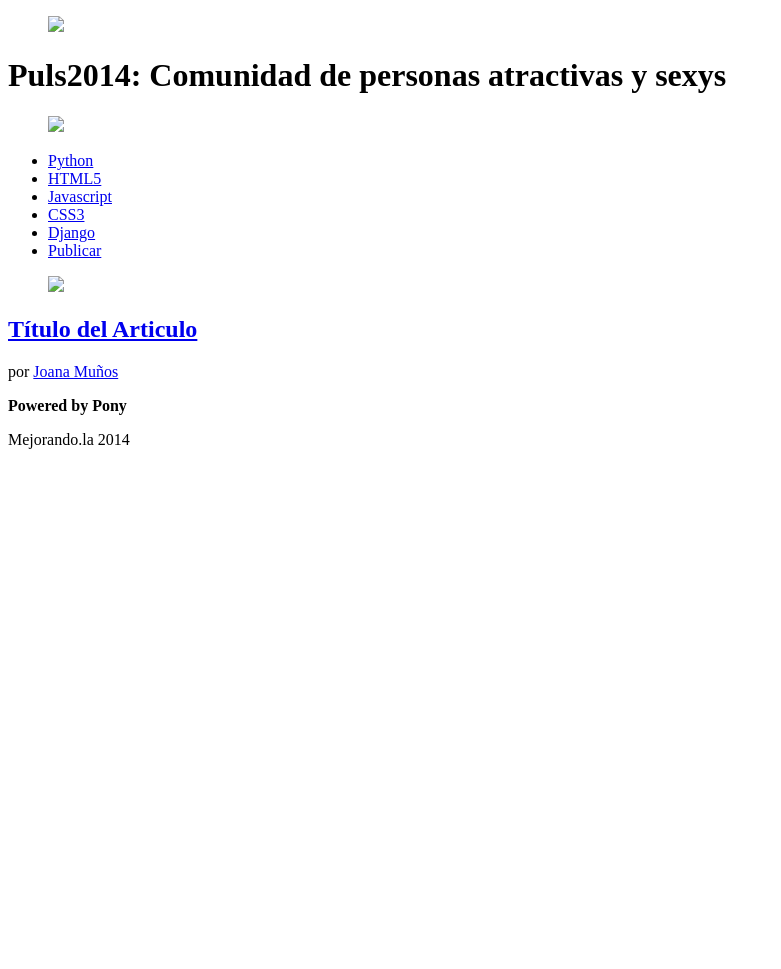
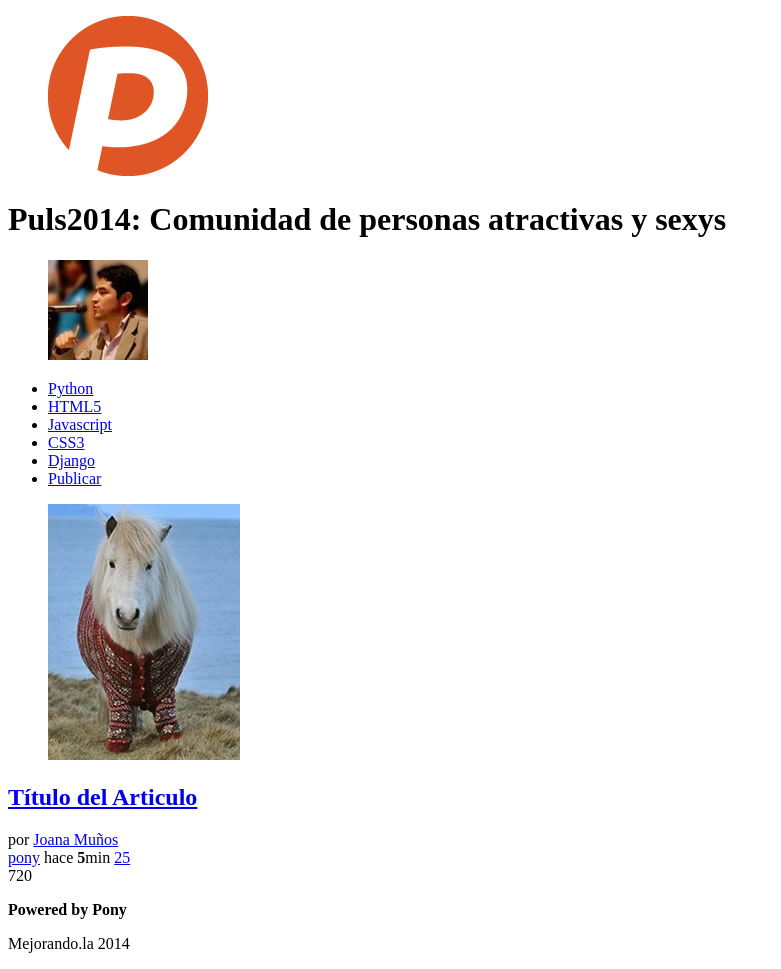
Before and after one commit to JoelCyberia/Puls2014-America, a plain HTML site: page index.html in a window 1280 px wide. Shown: the whole page, without its empty margins (0-781 px from the left). Before the commit the page ends 800 px from the top, so only its background shows below. Drawn offline with Linux system fonts and the light colour scheme.

Commit message:
Clase de Diseño Web 1.4
Se completo el código de la primera clase

```diff
--- a/index.html
+++ b/index.html
@@ -8,13 +8,13 @@
 <body>
 	<header>
 		<figure id="logo">
-			<img src="logo.png" />
+			<img src="Imagenes/logo.png" title="Este es un Fucking logo"/>
 		</figure>
 		<h1>
 			Puls2014: Comunidad de personas atractivas y sexys
 		</h1>
 		<figure id="avatar">
-			<img src="avatar.png" />
+			<img src="Imagenes/avatar.jpg" />
 		</figure>
 	</header>
 	<nav>
@@ -32,7 +32,7 @@
 	<section id="contenido">
 		<article class="items">
 			<figure class="imagen_item">
-				<img src="imagen.jpg"/>
+				<img src="Imagenes/imagen.jpg" title="Soy un Pony =)"/>
 			</figure>
 			<h2 class ="Titulo_item">
 				<a href="#">
@@ -41,6 +41,19 @@
 			</h2>
 			<div class="autor_item">
 				por <a href="#">Joana Muños</a>
+			</div>
+			<div class="datos item">
+				<a href="#" class="tag_item">pony</a>
+				<span class="fecha_item">
+					hace <strong>5</strong>min
+				</span>
+				<a href="#" class="comentarios_item">25</a>
+				<a href="#" class="guardar_item"></a>
+			</div>
+			<div class="votacion">
+				<a href="#" class="up"></a>
+				720
+				<a href="#" class="down"></a>
 			</div>
 		</article>
 	<section>
```
Also changed, not shown: Clase Diseño Web 1.txt.
